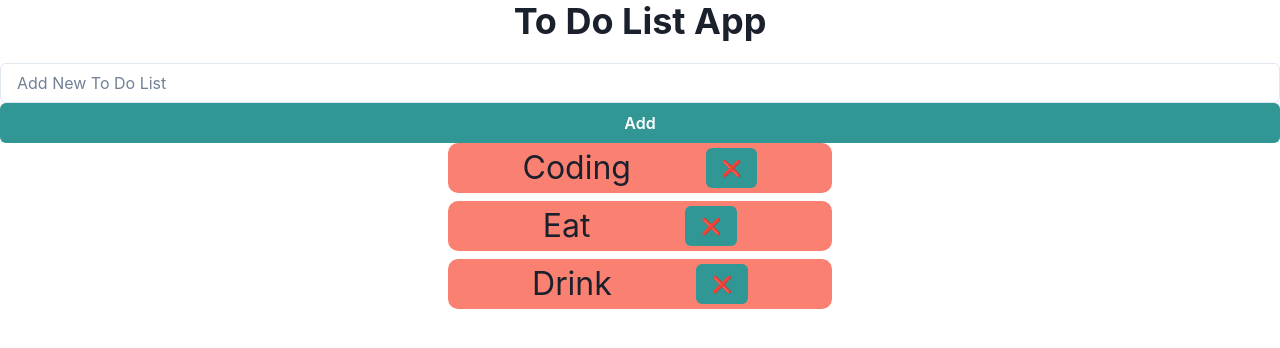
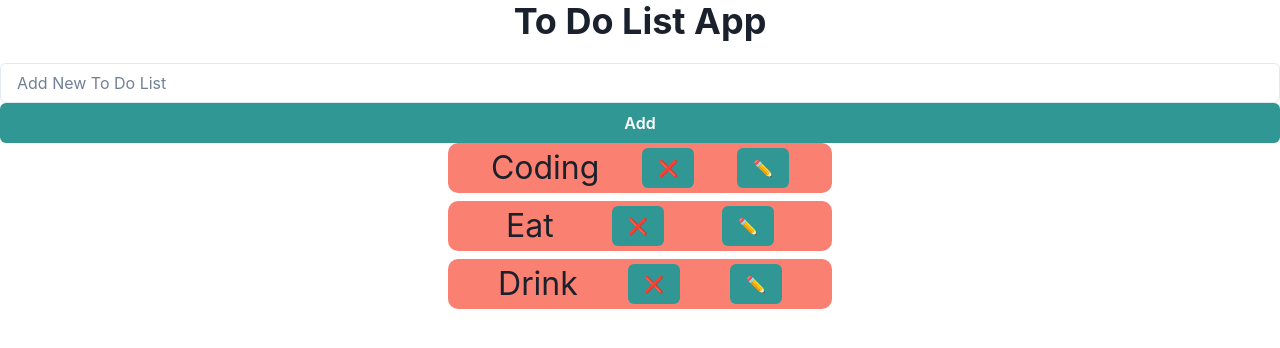
Before and after one commit to Franky777shg/JCWD2204-FrontEnd, a React (Create React App) app in the folder css-framework/: page / in a window 1280 px wide. Shown: the top 348 px of the page. Built offline with nearby package versions, Linux system fonts and the light colour scheme.

Commit message:
edit done

```diff
--- a/css-framework/src/App.js
+++ b/css-framework/src/App.js
@@ -7,7 +7,14 @@ function App() {
 
   const renderToDo = () => {
     return lists.map((item, index) => {
-      return <ToDo data={item} onDelete={onDelete} indexToDelete={index} />;
+      return (
+        <ToDo
+          data={item}
+          onDelete={onDelete}
+          indexData={index}
+          onEdit={onEdit}
+        />
+      );
     });
   };
 
@@ -19,6 +26,15 @@ function App() {
   const onDelete = (index) => {
     let temp = [...lists];
     temp.splice(index, 1);
+    setLists(temp);
+  };
+
+  const onEdit = (index) => {
+    // console.log(index);
+    let inputFromUser = prompt("Mau ganti apa?");
+    console.log(inputFromUser);
+    let temp = [...lists];
+    temp.splice(index, 1, inputFromUser);
     setLists(temp);
   };
 
--- a/css-framework/src/components/toDo.jsx
+++ b/css-framework/src/components/toDo.jsx
@@ -1,6 +1,6 @@
 import { Box, Text, Button } from "@chakra-ui/react";
 
-export default function ToDo({ data, onDelete, indexToDelete }) {
+export default function ToDo({ data, onDelete, indexData, onEdit }) {
   return (
     <Box
       bgColor="salmon"
@@ -12,8 +12,11 @@ export default function ToDo({ data, onDelete, indexToDelete }) {
       justifyContent="space-evenly"
     >
       <Text fontSize="2rem">{data}</Text>
-      <Button onClick={() => onDelete(indexToDelete)} colorScheme="teal">
+      <Button onClick={() => onDelete(indexData)} colorScheme="teal">
         ❌
+      </Button>
+      <Button onClick={() => onEdit(indexData)} colorScheme="teal">
+        ✏️
       </Button>
     </Box>
   );
```
